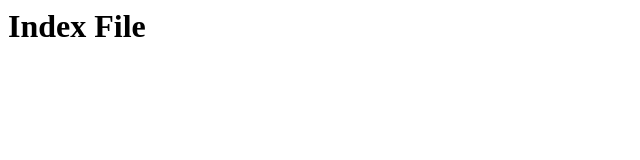
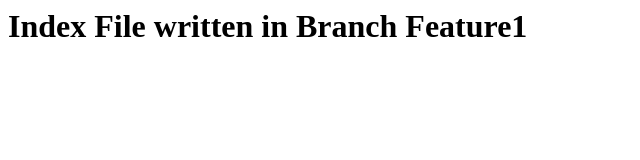
Before and after one commit to sudhakarvaddi11/westies, a plain HTML site: page index.html in a window 1280 px wide. Shown: the whole page, without its empty margins (0-640 px from the left). Drawn offline with Linux system fonts and the light colour scheme.

Commit message:
changed index file in feature1

```diff
--- a/index.html
+++ b/index.html
@@ -1 +1 @@
-<h1> Index File </h1>
+<h1> Index File written in Branch Feature1 </h1>
```
